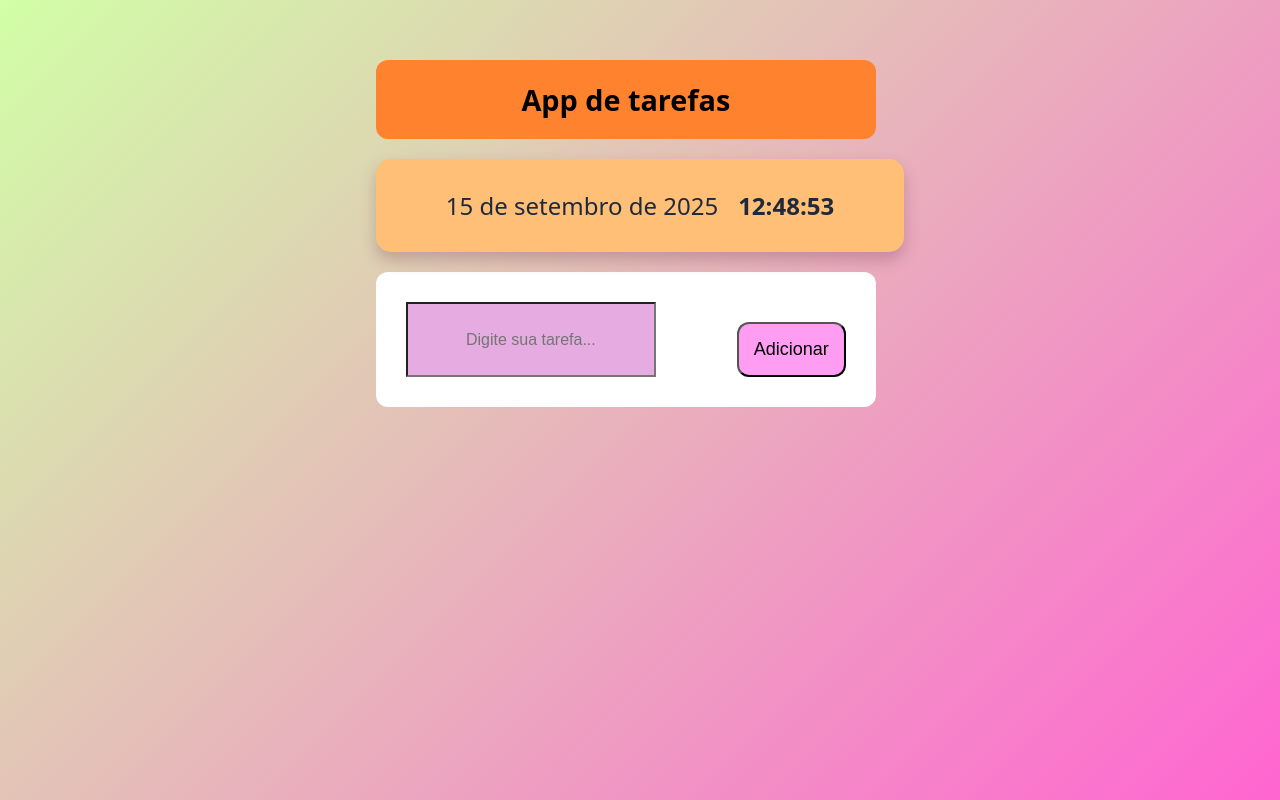
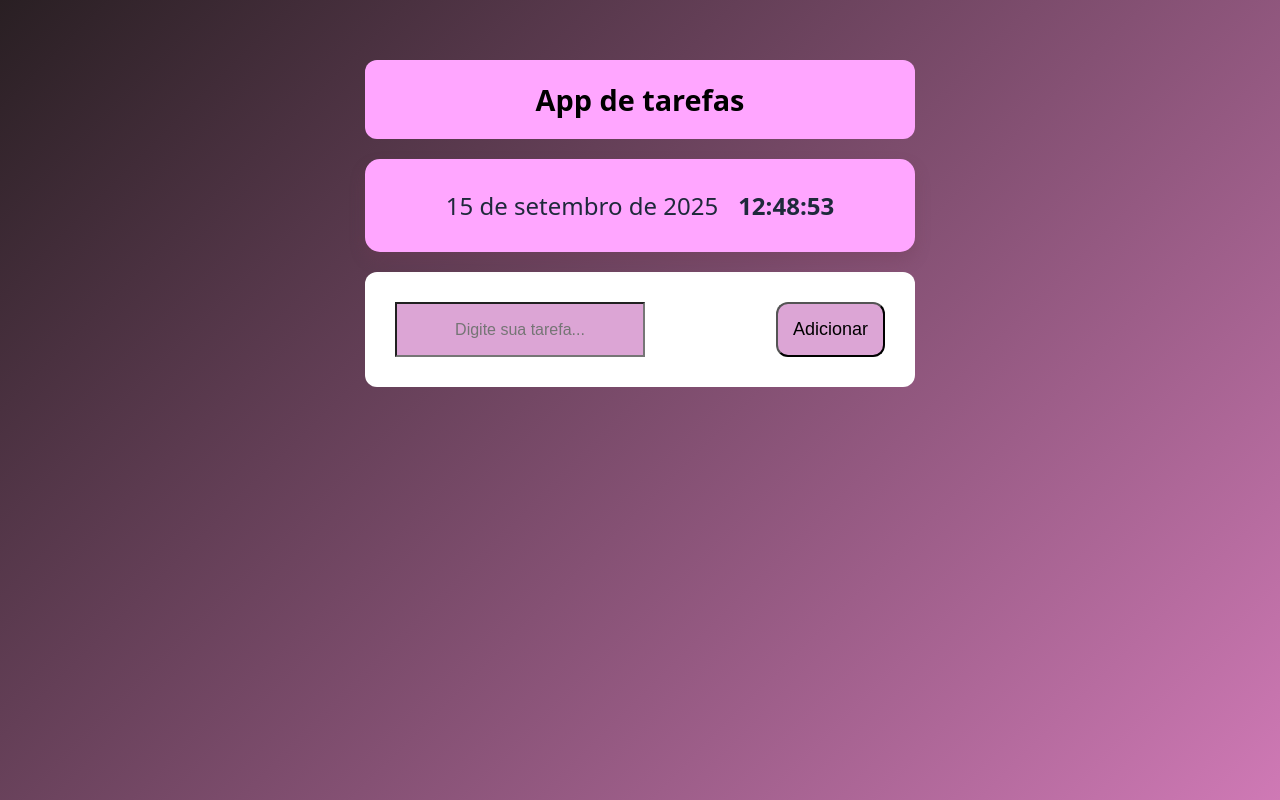
Before and after one commit to GiovanaCarrascosa/app-tarefas-main, a React (Vite) app: page / in a window 1280 px wide. Built offline with nearby package versions, Linux system fonts and the light colour scheme.

Commit message:
Mudado o layout e inserido o codigo do ivo da lista

```diff
--- a/src/components/Clock/Clock.module.css
+++ b/src/components/Clock/Clock.module.css
@@ -1,5 +1,6 @@
 .relogioContainer{
-    background-color: rgb(255, 191, 118);
+    width: 550px;
+    background-color: #ffa6ff;
     padding: 30px 50px;
     border-radius: 15px;
     box-shadow: 0 8px 15px rgba(114, 59, 86, 0.3);
--- a/src/components/Header/Header.module.css
+++ b/src/components/Header/Header.module.css
@@ -1,7 +1,7 @@
 .header{
-    width: 500px;
+    width: 550px;
     text-align: center;
-    background-color: #ff822f;
+    background-color: #ffa6ff;
     padding: 20px;
     color: rgb(0, 0, 0);
     border-radius: 12px;
--- a/src/components/TaskInput/TaskInput.module.css
+++ b/src/components/TaskInput/TaskInput.module.css
@@ -7,7 +7,7 @@
 
 .form{
 
-    width: 500px;
+    width: 550px;
     background-color: white;
     text-align: center;
     padding: 30px;
@@ -18,13 +18,12 @@
 
 .button{
 
-    background-color: rgb(255, 157, 242);
+    background-color: rgb(220, 165, 213);
     text-align: center;
     padding: 15px;
     color: rgb(0, 0, 0);
     font-size: large;
     border-radius: 12px;
-    margin-top: 20px;
     cursor: pointer;
 
 }
@@ -32,7 +31,7 @@
 .input{
 
     width: 250px;
-    background-color: rgb(230, 171, 225);
+    background-color: rgb(220, 165, 213);
 
     text-align: center;
     font-size: medium;
--- a/src/index.css
+++ b/src/index.css
@@ -6,7 +6,7 @@
 
 body{
   font-family: system-ui, -apple-system, BlinkMacSystemFont, 'Segoe UI', Roboto, Oxygen, Ubuntu, Cantarell, 'Open Sans', 'Helvetica Neue', sans-serif;
-  background: linear-gradient(135deg, #d1ffa6, #ff65d1);
+  background: linear-gradient(135deg, #291f23, #cf79b5);
   color: #1e293b;
   min-height: 100vh;
   display: flex;
```
Also changed, not shown: src/components/TaskList/TaskList.module.css (+11 -0 lines), src/components/TaskList/index.jsx (+34 -0 lines).
